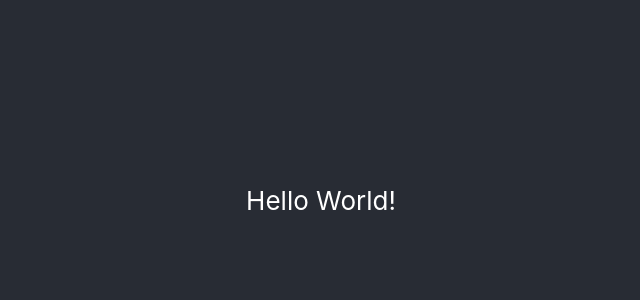
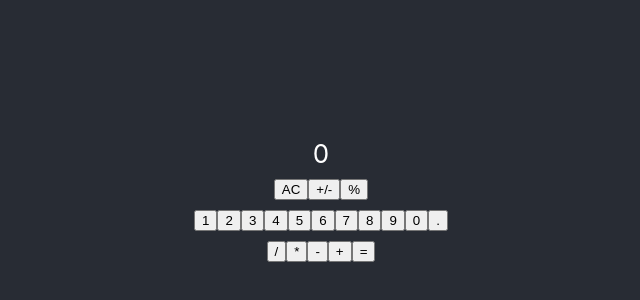
Before and after one commit to TemesgenA/calculator-app, a React (Create React App) app: page / in a window 1280 px wide. Shown: the part 200-500 px from the top of the page, without its empty margins (319-959 px from the left). Built offline with nearby package versions, Linux system fonts and the light colour scheme.

Commit message:
Add Calculator component

```diff
--- a/src/App.js
+++ b/src/App.js
@@ -1,10 +1,11 @@
 import './App.css';
+import Calculator from './components/Calculator';
 
 function App() {
   return (
     <div className="App">
       <header className="App-header">
-        <p>Hello World!</p>
+        <Calculator />
       </header>
     </div>
   );
--- /dev/null
+++ b/src/components/Calculator.jsx
@@ -0,0 +1,86 @@
+import React, { Component } from 'react';
+
+// eslint-disable-next-line react/prefer-stateless-function
+class Calculator extends Component {
+    render() {
+        return (
+            <div className="calculator">
+                {/* Display screen */}
+                <div className="display">
+                    <span>0</span>
+                </div>
+                <div className="keypad">
+                    {/* Non-operator keys : keys beside the arithmetic operation keys */}
+                    <div className="non-operators">
+                        <div className="screen-status">
+                            <button type="button" className="btn btn-secondary btn-xlg">
+                                AC
+                            </button>
+                            <button type="button" className="btn btn-secondary btn-xlg">
+                                +/-
+                            </button>
+                            <button type="button" className="btn btn-secondary btn-xlg">
+                                %
+                            </button>
+                        </div>
+                        <div className="digits">
+                            <button type="button" className="one btn btn-secondary btn-xlg">
+                                1
+                            </button>
+                            <button type="button" className="two btn btn-secondary btn-xlg">
+                                2
+                            </button>
+                            <button type="button" className="three btn btn-secondary btn-xlg">
+                                3
+                            </button>
+                            <button type="button" className="four btn btn-secondary btn-xlg">
+                                4
+                            </button>
+                            <button type="button" className="five btn btn-secondary btn-xlg">
+                                5
+                            </button>
+                            <button type="button" className="six btn btn-secondary btn-xlg">
+                                6
+                            </button>
+                            <button type="button" className="seven btn btn-secondary btn-xlg">
+                                7
+                            </button>
+                            <button type="button" className="eight btn btn-secondary btn-xlg">
+                                8
+                            </button>
+                            <button type="button" className="nine btn btn-secondary btn-xlg">
+                                9
+                            </button>
+                            <button type="button" className="zero btn btn-secondary btn-xlg">
+                                0
+                            </button>
+                            <button type="button" className="dot btn btn-secondary btn-xlg">
+                                .
+                            </button>
+                        </div>
+                    </div>
+                    {/* Arithmetic operation keys */}
+                    <div className="operators">
+                        <button type="button" className="btn btn-dark btn-xlg">
+                            /
+                        </button>
+                        <button type="button" className="btn btn-dark btn-xlg">
+                            *
+                        </button>
+                        <button type="button" className="btn btn-dark btn-xlg">
+                            -
+                        </button>
+                        <button type="button" className="btn btn-dark btn-xlg">
+                            +
+                        </button>
+                        <button type="button" className="btn btn-dark btn-xlg">
+                            =
+                        </button>
+                    </div>
+                </div>
+            </div>
+        );
+    }
+}
+
+export default Calculator;
```
